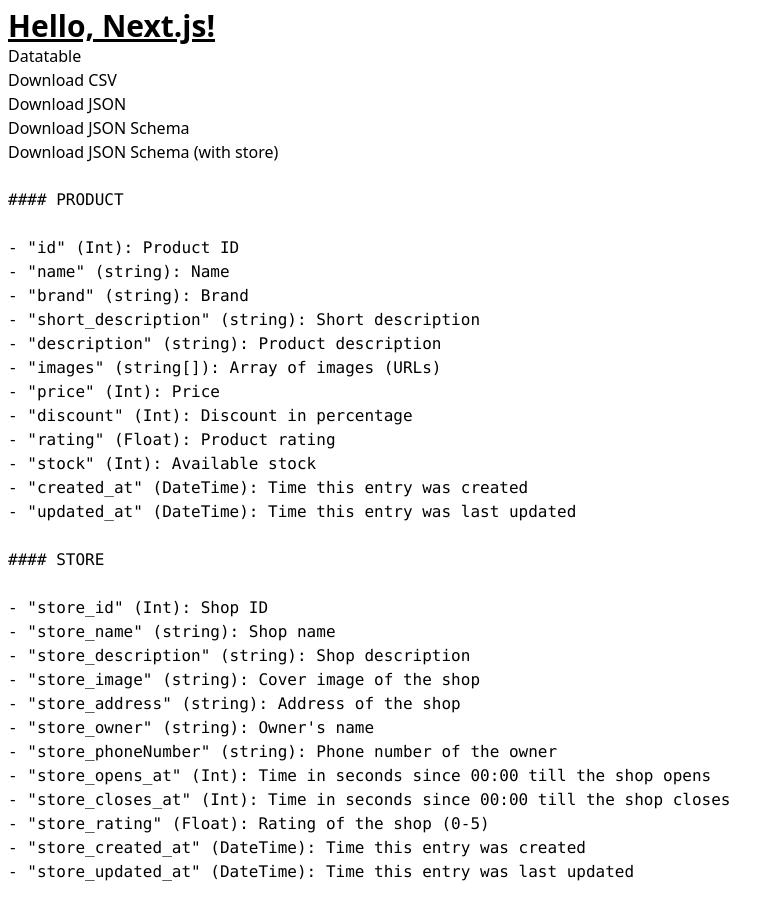
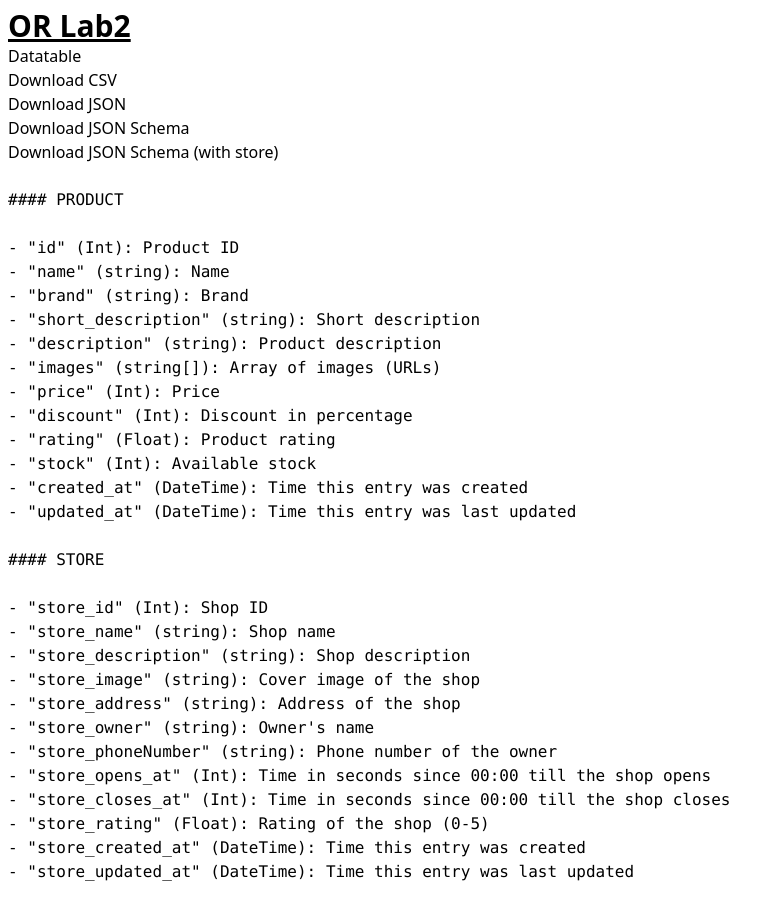
Before and after one commit to Zeko369/or-lab, a Next.js app: page / in a window 1280 px wide. Shown: the whole page, without its empty margins (0-784 px from the left). Built offline with nearby package versions, Linux system fonts and the light colour scheme.

Commit message:
Fix wrong name

```diff
--- a/app/page.tsx
+++ b/app/page.tsx
@@ -3,7 +3,7 @@
 export default function Page() {
   return (
     <div className="flex flex-col">
-      <h1 className="text-3xl font-bold underline">Hello, Next.js!</h1>
+      <h1 className="text-3xl font-bold underline">OR Lab2</h1>
       <Link href="/datatable">Datatable</Link>
       <a href="/products.csv">Download CSV</a>
       <a href="/products.json">Download JSON</a>
```
